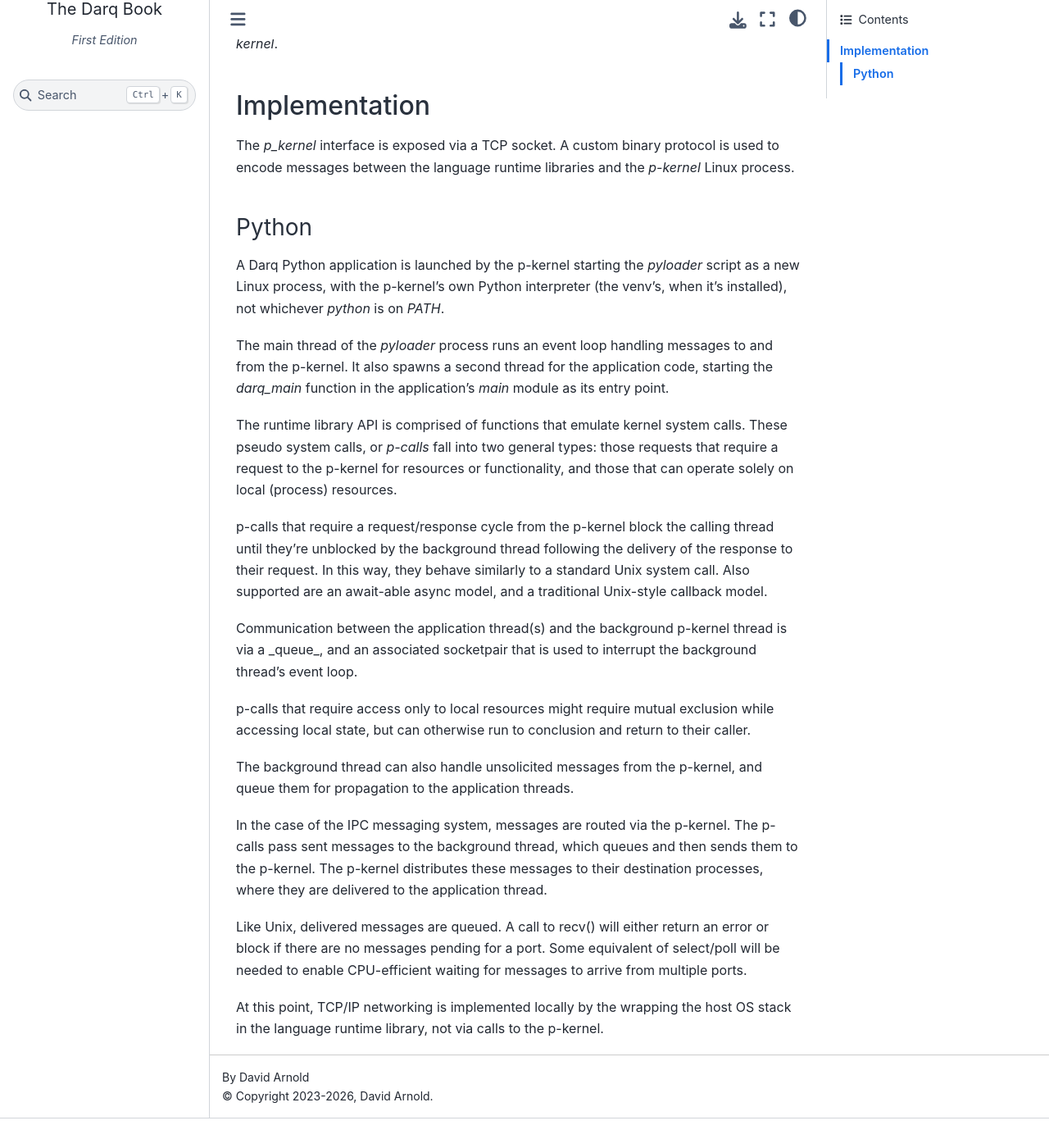
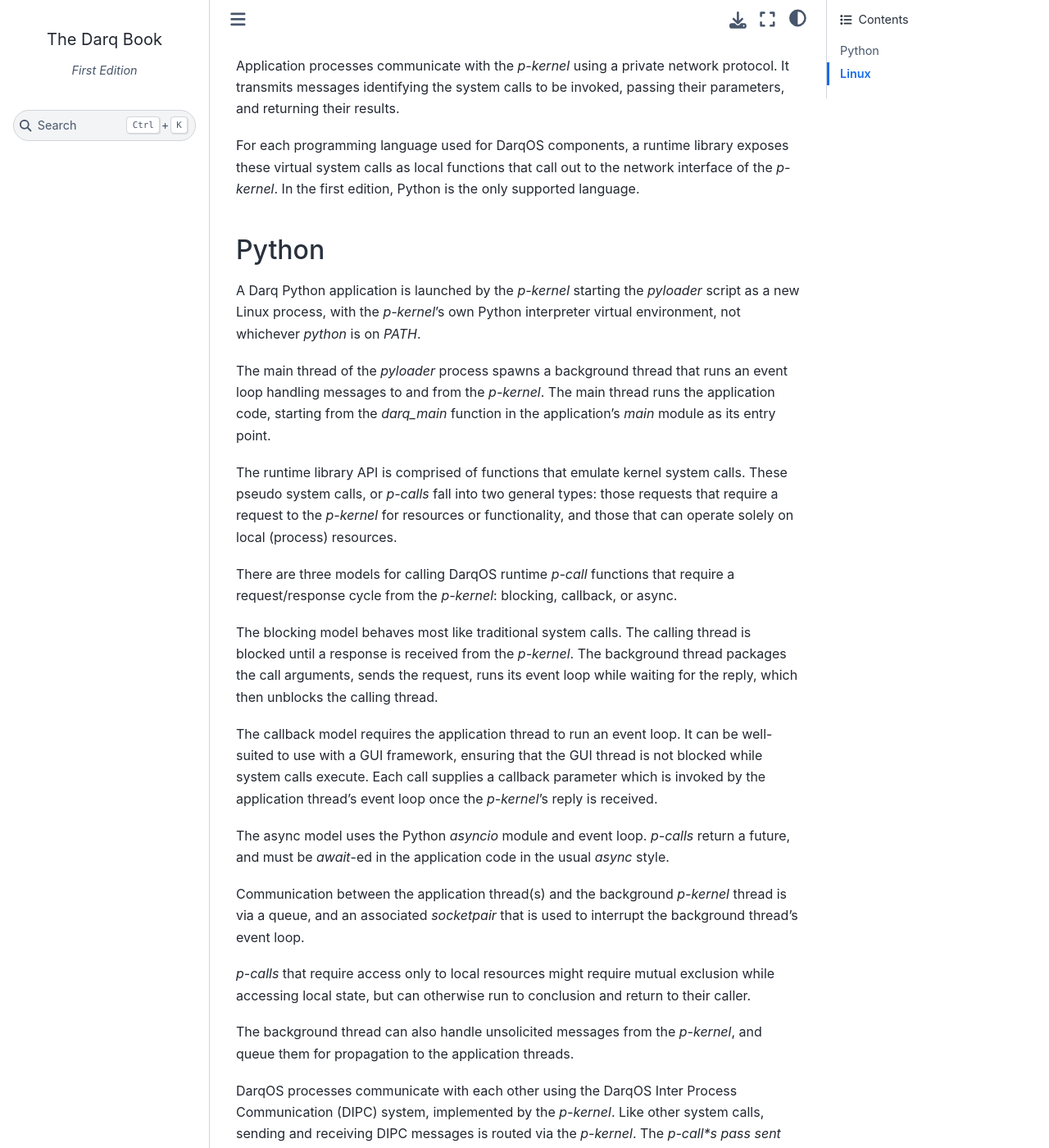
Before and after one commit to darqos/darqos, a Sphinx documentation site: the page built from doc/p-kernel.rst, in a window 1280 px wide and 1400 px high, scrolled down 316 px. Shown: the whole window at 82% size. Built offline with Sphinx 7.4.7 and the Sphinx Book theme 1.1.4, drawn with Linux system fonts in a browser that asks for light colours; before the commit the page ends 1680 px from its top, so only the background shows below that; some of the changed text lies outside the part shown.

Commit message:
Working on documentation.

```diff
--- a/doc/file.rst
+++ b/doc/file.rst
@@ -101,3 +101,46 @@
 Our UTI types' *mailcap*-like data should include common suffixes, and
 enable automatic ingestion.  Other items would need to be queued for
 human analysis.
+
+Issues
+------
+
+* A USB storage device might have a **lot** of files: even a single
+  drive could be 24GB worth of data.  Does we really want to
+  automatically "import" all of that?  Even at the metadata level?
+
+  * Perhaps it makes more sense to ignore everything to start with,
+    aside from an item to represent the volume, and a lens to show its
+    contents.
+  * The lens could reasonably look like Finder, Nautilus, etc, with
+    either a filetree, icons, or even previews view of the files and
+    directories.
+  * The operator could select files for import: copy the data onto the
+    Darq device, and enrol it as a Darq item.  That's explicitly a
+    copy.  It could perhaps record its source location for future
+    reference.
+
+    * This would imply an inverse operation too: a Darq item could be
+      transformed into a file of a specific format, and exported to
+      the USB storage device.
+
+  * Or, the file could be used in place.  The type implementation and
+    lens would need to somehow work with an abstraction that can front
+    for the file, or Storage, or whatever mechanism the Darq object
+    uses to persist itself.  I don't know how well this would work:
+    it'd be a lot of effort in the type implementations.
+  * Or, I guess, a temporary object could be created that's written
+    back to the file on changes.
+  * I think ... the import/export model works for basic
+    sneakernet-style data sharing.  But it does not work for allowing
+    access to source code mounted from a remote machine, for instance.
+
+    * I don't think it's reasonable to force every type implementation
+      to deal with real-time translation between a file format and the
+      user of Darq persistence services either.
+
+  * How does import/export even work?  Something has to understand the
+    file format and the type implementation representation.  That
+    almost has to be the type implementation?
+
+  *
--- a/doc/kernel.rst
+++ b/doc/kernel.rst
@@ -1,5 +1,16 @@
-Kernel
-======
+d-Kernel
+========
+
+While early editions of DarqOS use a host Linux kernel, later editions
+will replace this *pseudo-kernel* (aka *p-kernel*) with the *Darq
+Kernel* (aka *d-kernel*).  The design of the *d-kernel* is an ongoing
+process, but it is influenced by experience over many years with a
+variety of Unix and non-Unix kernels.
+
+One significant difference when compared to most monolithic kernels is
+the absence of file systems.  There's no VFS layer, and no filesystem
+implementations in the kernel.
+
 Existing kernels that might be useful:
 
 - Mach
@@ -84,6 +95,7 @@
   - Threads
   - Later versions must have USB stack
   - Is there a useful open source version available?
+
     - https://github.com/vocho/openqnx/blob/master/trunk/lib/c/1/open.c
     - https://www.qnx.com/legal/licensing/index.html
     - http://www.qnx.com/news/pr_2471_1.html
@@ -91,7 +103,9 @@
     - http://www.qnx.com/download/download.html?dlc=proc&newsearch=yes&searchme=non-commercial&p=1&sort=bydate&sorttype=desc&searchdate=alltime
 
 - Fuschia
+
   - Zircon (Google's Fuschia u-kernel)
+
 - managram
 - helenos
 - NuttX (from Apache)
@@ -111,3 +125,14 @@
   a DMA buffer?
   https://www.kernel.org/doc/html/v5.11/driver-api/dma-buf.html
 - https://project-mage.org/
+
+Kernel Roadmap
+--------------
+
+Serious work on the kernel is not expected until several early
+editions have given broad experience with the system.  While some
+broad principles and directions are established, detailed design work
+will await experience especially with the IPC system.
+
+At this point, a fairly micro-kernel design is anticipated, with QNX,
+L4, and Mach as major influences (both positive and negative).
--- a/doc/p-kernel.rst
+++ b/doc/p-kernel.rst
@@ -1,74 +1,109 @@
 p-Kernel
 ========
 
-In its first edition, DarqOS uses a Linux kernel, Python interpreter,
-and Qt5 GUI libraries to host a collection of Linux applications that
-form the system implementation.
+In its first edition, DarqOS uses a Linux kernel, a Linux Python
+interpreter, a custom Wayland compositor, and the Qt6 GUI libraries to
+host a collection of Linux processes that form the system
+implementation.
 
 These Linux processes make use of a *pseudo kernel* or *p-kernel*: a
-Linux process that provides an API matching the eventual set of
-required system calls via a network interface, and maintains the shared
-state that would be maintained by the real kernel.
+Linux process that provides an API matching the eventual set of DarqOS
+kernel system calls.  The *p-kernel* process emulates the eventual
+DarqOS kernel, maintaining the state that would be managed by the real
+kernel, and implementing its functionality using the equivalent
+underlying Linux features.
+
+Application processes communicate with the *p-kernel* using a private
+network protocol.  It transmits messages identifying the system calls
+to be invoked, passing their parameters, and returning their results.
 
 For each programming language used for DarqOS components, a runtime
 library exposes these virtual system calls as local functions that
-call out to the network interface of the *p-kernel*.
-
-Implementation
---------------
-
-The *p_kernel* interface is exposed via a TCP socket.  A custom binary
-protocol is used to encode messages between the language runtime
-libraries and the *p-kernel* Linux process.
+call out to the network interface of the *p-kernel*.  In the first
+edition, Python is the only supported language.
 
 Python
-~~~~~~
+------
 
-A Darq Python application is launched by the p-kernel starting the
-`pyloader` script as a new Linux process, with the p-kernel's own
-Python interpreter (the venv's, when it's installed), not whichever
-`python` is on `PATH`.
+A Darq Python application is launched by the *p-kernel* starting the
+`pyloader` script as a new Linux process, with the *p-kernel*'s own
+Python interpreter virtual environment, not whichever `python` is on
+`PATH`.
 
-The main thread of the `pyloader` process runs an event loop handling
-messages to and from the p-kernel.  It also spawns a second thread for
-the application code, starting the `darq_main` function in the
-application's `main` module as its entry point.
+The main thread of the `pyloader` process spawns a background thread
+that runs an event loop handling messages to and from the *p-kernel*.
+The main thread runs the application code, starting from the
+`darq_main` function in the application's `main` module as its entry
+point.
 
 The runtime library API is comprised of functions that emulate kernel
 system calls.  These pseudo system calls, or *p-calls* fall into two
-general types: those requests that require a request to the p-kernel
+general types: those requests that require a request to the *p-kernel*
 for resources or functionality, and those that can operate solely on
 local (process) resources.
 
-p-calls that require a request/response cycle from the p-kernel block
-the calling thread until they're unblocked by the background thread
-following the delivery of the response to their request.  In this way,
-they behave similarly to a standard Unix system call.  Also supported
-are an await-able async model, and a traditional Unix-style callback
-model.
+There are three models for calling DarqOS runtime *p-call* functions
+that require a request/response cycle from the *p-kernel*: blocking,
+callback, or async.
+
+The blocking model behaves most like traditional system calls.  The
+calling thread is blocked until a response is received from the
+*p-kernel*.  The background thread packages the call arguments, sends
+the request, runs its event loop while waiting for the reply, which
+then unblocks the calling thread.
+
+The callback model requires the application thread to run an event
+loop.  It can be well-suited to use with a GUI framework, ensuring
+that the GUI thread is not blocked while system calls execute.  Each
+call supplies a callback parameter which is invoked by the application
+thread's event loop once the *p-kernel*'s reply is received.
+
+The async model uses the Python `asyncio` module and event loop.
+*p-calls* return a future, and must be `await`-ed in the application
+code in the usual *async* style.
 
 Communication between the application thread(s) and the background
-p-kernel thread is via a _queue_, and an associated socketpair that
+*p-kernel* thread is via a queue, and an associated `socketpair` that
 is used to interrupt the background thread's event loop.
 
-p-calls that require access only to local resources might require
+*p-calls* that require access only to local resources might require
 mutual exclusion while accessing local state, but can otherwise run to
 conclusion and return to their caller.
 
 The background thread can also handle unsolicited messages from the
-p-kernel, and queue them for propagation to the application threads.
+*p-kernel*, and queue them for propagation to the application threads.
 
-In the case of the IPC messaging system, messages are routed via the
-p-kernel.  The p-calls pass sent messages to the background thread, which
-queues and then sends them to the p-kernel.  The p-kernel distributes
-these messages to their destination processes, where they are delivered
-to the application thread.
+DarqOS processes communicate with each other using the DarqOS Inter
+Process Communication (DIPC) system, implemented by the *p-kernel*.
+Like other system calls, sending and receiving DIPC messages is routed
+via the *p-kernel*.  The *p-call*s pass sent messages to the
+background thread, which queues and then sends them to the *p-kernel*.
+The *p-kernel* distributes these messages to their destination
+processes, where they are delivered to the application thread.
 
-Like Unix, delivered messages are queued.  A call to recv()
-will either return an error or block if there are no messages pending
-for a port.  Some equivalent of select/poll will be needed to enable
-CPU-efficient waiting for messages to arrive from multiple ports.
+Like Unix, delivered messages are queued.  A call to `recv()` will
+either return an error or block if there are no messages pending for a
+port.  It is also possible to wait for messages on multiple ports at
+once.
 
-At this point, TCP/IP networking is implemented locally by the wrapping
-the host OS stack in the language runtime library, not via calls to the
-p-kernel.
+Linux
+-----
+
+DarqOS applications use an unmodified Linux Python interpreter, and so
+it is entirely possible for them to call Linux system calls directly.
+In a future edition, when the system shifts to the DarqOS kernel, the
+Python interpreter will no longer have access to these calls, and any
+such usage will break.
+
+In the first edition, the *p-kernel* provides the IPC system, a means
+of spawning new processes, killing existing process, and some simple
+calls for access to process state.  As part of the development
+process, use of Linux features will be reviewed and appropriate
+additions made to the *p-kernel* (and ultimately Darq kernel)
+implementation.
+
+The main areas of direct Linux kernel usage in first edition are:
+
+* file access for persistence, often using Sqlite,
+* GPU access via the DRM for the Terminal service, and
+* the TCP/IP stack.
--- a/doc/pim.rst
+++ b/doc/pim.rst
@@ -53,7 +54,8 @@
 
   * Notes
 
-    * Just plain text notes, but make sure they're indexed
+    * Just plain text notes, but make sure they're indexed.
+    * Or even Markdown might be nice?
 
   * Relationships
 
```
Also changed, not shown: other parts of doc/kernel.rst (+1 -1 lines), other parts of doc/pim.rst (+2 -1 lines), doc/davsync-service.rst (added, +42 -0 lines), doc/guide.rst (+22 -22 lines).
